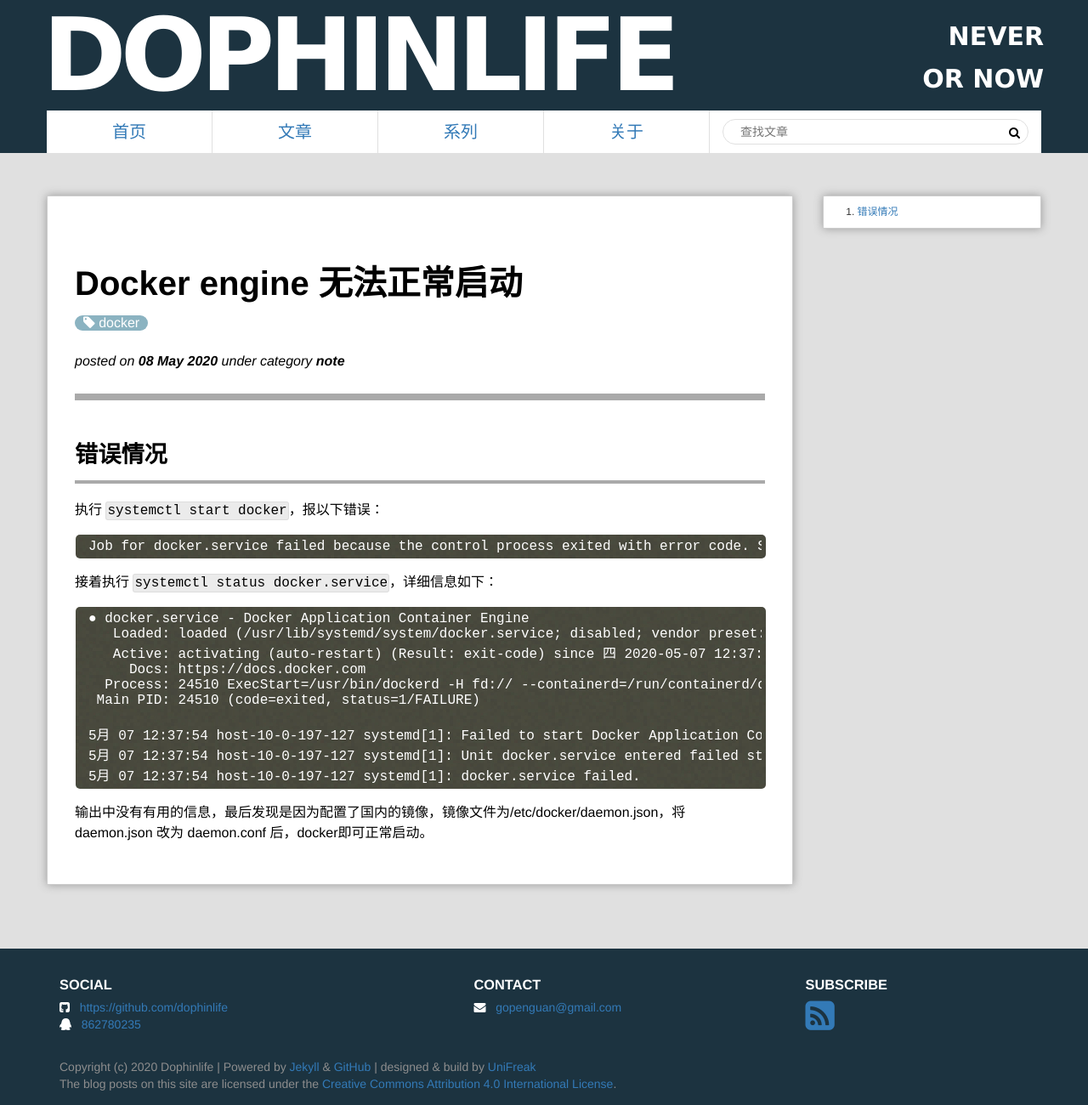
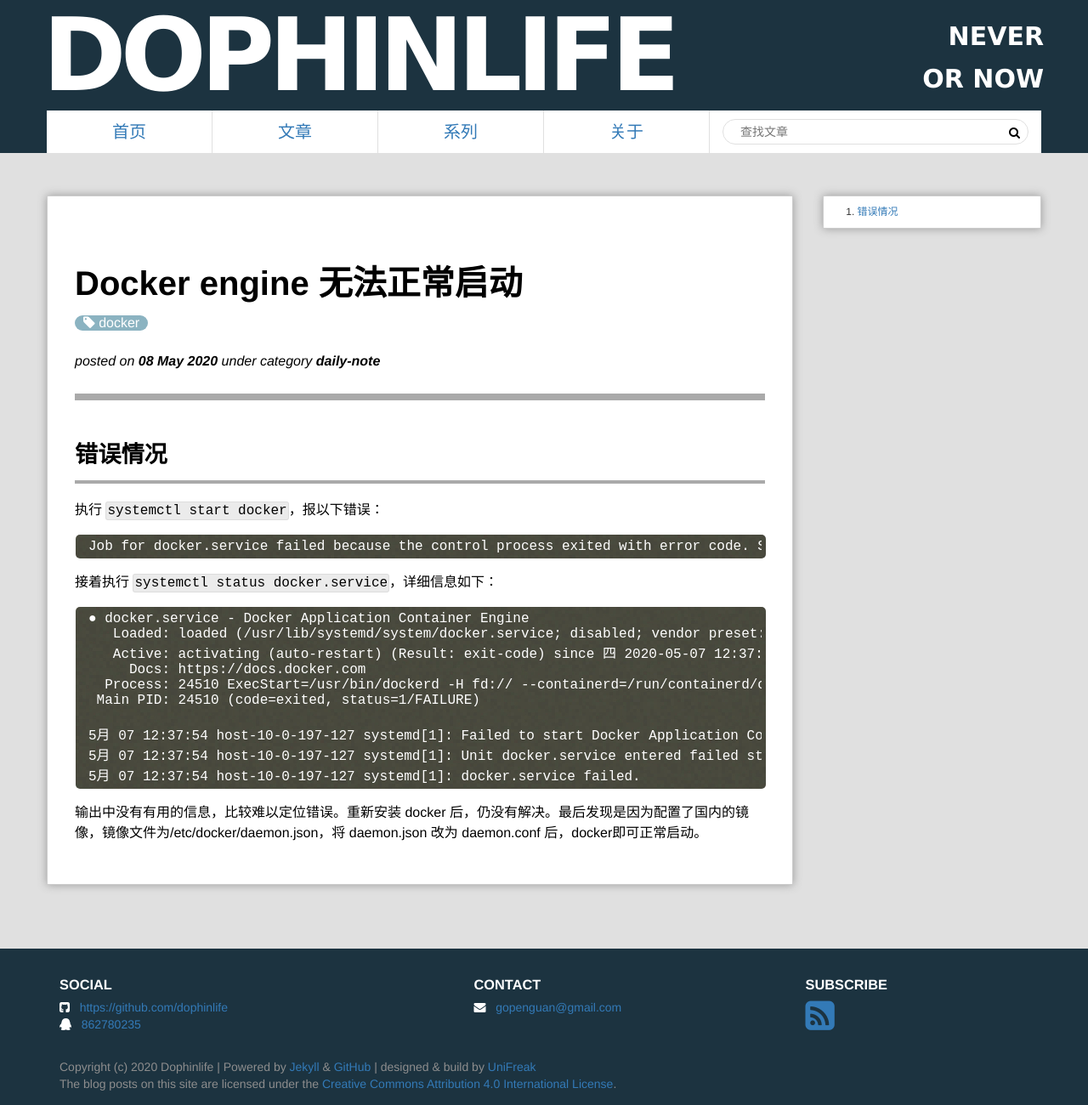
Before and after one commit to dophinlife/dophinlife.github.io, a Jekyll site: the page built from _posts/2020-05-08-docker-can-not-start.md, in a window 1280 px wide. Shown: the whole page at 85% size. Built offline with Jekyll 4.4.1, drawn with Linux system fonts in a browser that asks for light colours.

Commit message:
add daily-note category

````diff
--- a/_posts/2020-05-08-docker-can-not-start.md
+++ b/_posts/2020-05-08-docker-can-not-start.md
@@ -1,7 +1,7 @@
 ---
 title: "docker engine 无法正常启动"
 layout: post
-category: note
+category: daily-note
 tags: [docker]
 excerpt: "docker engine 无法正常启动问题"
 ---
@@ -29,4 +29,4 @@ Job for docker.service failed because the control process exited with error code
 5月 07 12:37:54 host-10-0-197-127 systemd[1]: docker.service failed.
 ```
 
-输出中没有有用的信息，最后发现是因为配置了国内的镜像，镜像文件为/etc/docker/daemon.json，将 daemon.json 改为 daemon.conf 后，docker即可正常启动。
+输出中没有有用的信息，比较难以定位错误。重新安装 docker 后，仍没有解决。最后发现是因为配置了国内的镜像，镜像文件为/etc/docker/daemon.json，将 daemon.json 改为 daemon.conf 后，docker即可正常启动。
````
Also changed, not shown: _posts/2020-05-08-nifi-build-from-source.md (+1 -1 lines).
